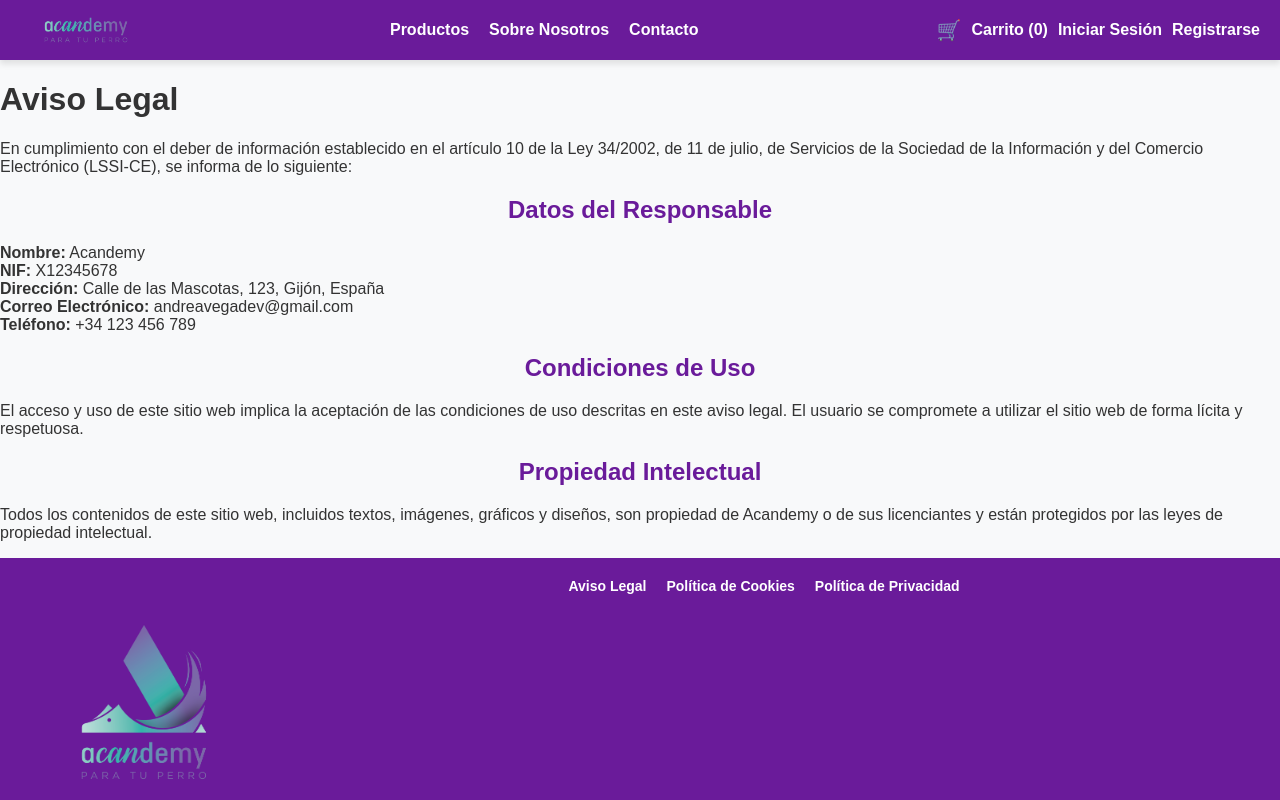
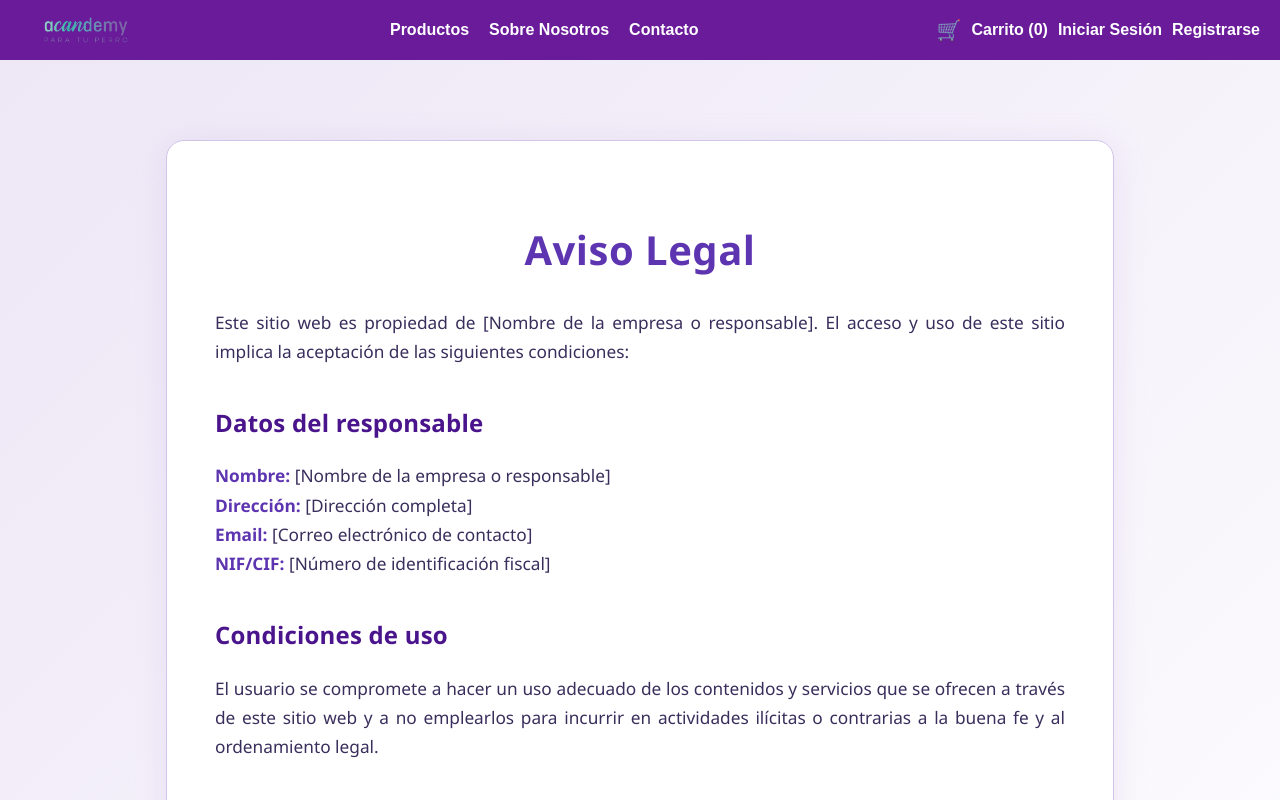
Before and after one commit to andreavegadev/acandemy, a React (Create React App) app: page /legal-notice in a window 1280 px wide. Shown: the top 800 px of the page. Built offline with nearby package versions, Linux system fonts and the light colour scheme.

Commit message:
Upgrade to static pages

```diff
--- a/src/pages/legal/CookiesPolicyPage.js
+++ b/src/pages/legal/CookiesPolicyPage.js
@@ -3,25 +3,42 @@
 
 const CookiesPolicyPage = () => {
   return (
-    <div className="cookies-policy-page">
+    <div className="legal-bg">
+      <div className="legal-card">
         <h1>Política de Cookies</h1>
         <p>
-        Este sitio web utiliza cookies para mejorar la experiencia del usuario. Al continuar navegando, aceptas el uso de cookies de acuerdo con esta política.
+          Este sitio web utiliza cookies para mejorar la experiencia del usuario.
+          Al continuar navegando, aceptas el uso de cookies de acuerdo con esta
+          política.
         </p>
         <h2>¿Qué son las cookies?</h2>
         <p>
-        Las cookies son pequeños archivos de texto que se almacenan en tu dispositivo cuando visitas un sitio web. Se utilizan para recordar tus preferencias y mejorar tu experiencia de navegación.
+          Las cookies son pequeños archivos de texto que se almacenan en tu
+          dispositivo cuando visitas un sitio web. Se utilizan para recordar tus
+          preferencias y mejorar tu experiencia de navegación.
         </p>
         <h2>Tipos de Cookies Utilizadas</h2>
         <ul>
-        <li><strong>Cookies técnicas:</strong> Necesarias para el funcionamiento del sitio web.</li>
-        <li><strong>Cookies de análisis:</strong> Utilizadas para recopilar datos sobre el uso del sitio web.</li>
-        <li><strong>Cookies de terceros:</strong> Proporcionadas por servicios externos como Google Analytics.</li>
+          <li>
+            <strong>Cookies técnicas:</strong> Necesarias para el funcionamiento
+            del sitio web.
+          </li>
+          <li>
+            <strong>Cookies de análisis:</strong> Utilizadas para recopilar datos
+            sobre el uso del sitio web.
+          </li>
+          <li>
+            <strong>Cookies de terceros:</strong> Proporcionadas por servicios
+            externos como Google Analytics.
+          </li>
         </ul>
         <h2>Cómo Gestionar las Cookies</h2>
         <p>
-        Puedes configurar tu navegador para aceptar, bloquear o eliminar cookies. Consulta la sección de ayuda de tu navegador para obtener más información.
+          Puedes configurar tu navegador para aceptar, bloquear o eliminar
+          cookies. Consulta la sección de ayuda de tu navegador para obtener más
+          información.
         </p>
+      </div>
     </div>
   );
 };
--- a/src/pages/legal/LegalNoticePage.js
+++ b/src/pages/legal/LegalNoticePage.js
@@ -3,27 +3,51 @@
 
 const LegalNoticePage = () => {
   return (
-    <div className="legal-notice-page">
+    <div className="legal-bg">
+      <div className="legal-card">
         <h1>Aviso Legal</h1>
         <p>
-        En cumplimiento con el deber de información establecido en el artículo 10 de la Ley 34/2002, de 11 de julio, de Servicios de la Sociedad de la Información y del Comercio Electrónico (LSSI-CE), se informa de lo siguiente:
+          Este sitio web es propiedad de [Nombre de la empresa o responsable].
+          El acceso y uso de este sitio implica la aceptación de las siguientes
+          condiciones:
         </p>
-      <h2>Datos del Responsable</h2>
+        <h2>Datos del responsable</h2>
         <p>
-        <strong>Nombre:</strong> Acandemy<br />
-        <strong>NIF:</strong> X12345678<br />
-        <strong>Dirección:</strong> Calle de las Mascotas, 123, Gijón, España<br />
-        <strong>Correo Electrónico:</strong> <a href="mailto:andreavegadev@gmail.com">andreavegadev@gmail.com</a><br />
-        <strong>Teléfono:</strong> <a href="tel:+34123456789">+34 123 456 789</a>
+          <strong>Nombre:</strong> [Nombre de la empresa o responsable]
+          <br />
+          <strong>Dirección:</strong> [Dirección completa]
+          <br />
+          <strong>Email:</strong> [Correo electrónico de contacto]
+          <br />
+          <strong>NIF/CIF:</strong> [Número de identificación fiscal]
         </p>
-      <h2>Condiciones de Uso</h2>
+        <h2>Condiciones de uso</h2>
         <p>
-        El acceso y uso de este sitio web implica la aceptación de las condiciones de uso descritas en este aviso legal. El usuario se compromete a utilizar el sitio web de forma lícita y respetuosa.
+          El usuario se compromete a hacer un uso adecuado de los contenidos y
+          servicios que se ofrecen a través de este sitio web y a no emplearlos
+          para incurrir en actividades ilícitas o contrarias a la buena fe y al
+          ordenamiento legal.
         </p>
-      <h2>Propiedad Intelectual</h2>
+        <h2>Propiedad intelectual</h2>
         <p>
-        Todos los contenidos de este sitio web, incluidos textos, imágenes, gráficos y diseños, son propiedad de Acandemy o de sus licenciantes y están protegidos por las leyes de propiedad intelectual.
+          Todos los contenidos de este sitio web (textos, imágenes, logotipos,
+          etc.) son propiedad de [Nombre de la empresa] o de sus licenciantes,
+          quedando prohibida su reproducción total o parcial sin autorización
+          expresa.
         </p>
+        <h2>Responsabilidad</h2>
+        <p>
+          El titular no se hace responsable de los daños o perjuicios derivados
+          del uso de la información de este sitio web ni del acceso a otros
+          sitios a través de enlaces.
+        </p>
+        <h2>Legislación aplicable</h2>
+        <p>
+          Este aviso legal se rige por la legislación española. Para cualquier
+          controversia que pudiera derivarse del acceso o uso de este sitio web,
+          el usuario se somete a la jurisdicción de los tribunales de [Ciudad].
+        </p>
+      </div>
     </div>
   );
 };
--- a/src/pages/legal/PrivacyPolicyPage.js
+++ b/src/pages/legal/PrivacyPolicyPage.js
@@ -3,40 +3,47 @@
 
 const PrivacyPolicyPage = () => {
   return (
-    <div className="privacy-policy-page">
+    <div className="legal-bg">
+      <div className="legal-card">
         <h1>Política de Privacidad</h1>
         <p>
-        En cumplimiento del Reglamento General de Protección de Datos (RGPD) y la Ley Orgánica de Protección de Datos y Garantía de los Derechos Digitales (LOPDGDD), te informamos sobre cómo recopilamos, utilizamos y protegemos tus datos personales.
+          En cumplimiento del Reglamento General de Protección de Datos (RGPD) y
+          la Ley Orgánica de Protección de Datos y Garantía de los Derechos
+          Digitales (LOPDGDD), te informamos sobre cómo recopilamos, utilizamos
+          y protegemos tus datos personales.
         </p>
         <h2>Responsable del Tratamiento</h2>
         <p>
-        <strong>Nombre:</strong> Acandemy<br />
-        <strong>Correo Electrónico:</strong> <a href="mailto:andreavegadev@gmail.com">andreavegadev@gmail.com</a><br />
-        <strong>Teléfono:</strong> <a href="tel:+34123456789">+34 123 456 789</a>
+          <strong>Nombre:</strong> Acandemy
+          <br />
+          <strong>Correo Electrónico:</strong>{" "}
+          <a href="mailto:aa@gmail.com">aa@gmail.com</a>
+          <br />
+          <strong>Teléfono:</strong>{" "}
+          <a href="tel:+34123456789">+34 123 456 789</a>
         </p>
         <h2>Datos Recopilados</h2>
-      <p>
-        Recopilamos los siguientes datos personales:
         <ul>
           <li>Nombre y apellidos</li>
           <li>Correo electrónico</li>
           <li>Teléfono</li>
           <li>Dirección</li>
         </ul>
-      </p>
         <h2>Finalidad del Tratamiento</h2>
-      <p>
-        Los datos recopilados se utilizan para:
         <ul>
           <li>Responder a tus consultas</li>
           <li>Gestionar pedidos y servicios</li>
-          <li>Enviar comunicaciones comerciales (si has dado tu consentimiento)</li>
+          <li>
+            Enviar comunicaciones comerciales (si has dado tu consentimiento)
+          </li>
         </ul>
-      </p>
         <h2>Tus Derechos</h2>
         <p>
-        Tienes derecho a acceder, rectificar, eliminar y oponerte al tratamiento de tus datos personales. Para ejercer estos derechos, contacta con nosotros a través del correo electrónico proporcionado.
+          Tienes derecho a acceder, rectificar, eliminar y oponerte al
+          tratamiento de tus datos personales. Para ejercer estos derechos,
+          contacta con nosotros a través del correo electrónico proporcionado.
         </p>
+      </div>
     </div>
   );
 };
--- a/src/styles/LegalPages.css
+++ b/src/styles/LegalPages.css
@@ -1,3 +1,25 @@
+/* Fondo general con degradado suave */
+.legal-bg {
+  min-height: 100vh;
+  background: linear-gradient(135deg, #ede7f6 0%, #fff 100%);
+  padding: 40px 0;
+}
+
+/* Tarjeta centrada para el contenido legal */
+.legal-card, .legal-page {
+  max-width: 850px;
+  margin: 40px auto;
+  background: #fff;
+  border: 1.5px solid #d1c4e9;
+  border-radius: 18px;
+  padding: 48px 48px 36px 48px;
+  box-shadow: 0 4px 32px #b39ddb33;
+  position: relative;
+  color: #3a2e5c;
+  font-family: 'Segoe UI', 'Arial', sans-serif;
+  line-height: 1.7;
+}
+
 /* Estilo general para las páginas legales */
 .legal-page {
   padding: 40px 20px;
@@ -51,7 +73,81 @@
   text-decoration: underline;
 }
 
+/* Títulos principales */
+.legal-card h1, .legal-page h1 {
+  color: #5e35b1;
+  font-size: 2.5em;
+  margin-bottom: 24px;
+  text-align: center;
+  font-weight: 700;
+  letter-spacing: 0.5px;
+}
+
+/* Subtítulos */
+.legal-card h2, .legal-page h2 {
+  color: #4a148c;
+  font-size: 1.5em;
+  margin-top: 36px;
+  margin-bottom: 18px;
+  font-weight: 600;
+  letter-spacing: 0.2px;
+  text-align: left;
+}
+
+.legal-card h3, .legal-page h3 {
+  color: #7e57c2;
+  font-size: 1.15em;
+  margin-top: 28px;
+  margin-bottom: 12px;
+  font-weight: 600;
+}
+
+/* Párrafos y listas */
+.legal-card p, .legal-page p,
+.legal-card ul, .legal-page ul,
+.legal-card ol, .legal-page ol {
+  color: #3a2e5c;
+  font-size: 1.08em;
+  margin-bottom: 20px;
+  text-align: justify;
+}
+
+.legal-card ul, .legal-page ul,
+.legal-card ol, .legal-page ol {
+  margin-left: 32px;
+  padding-left: 0;
+}
+
+.legal-card ul li, .legal-page ul li,
+.legal-card ol li, .legal-page ol li {
+  margin-bottom: 10px;
+}
+
+/* Enlaces */
+.legal-card a, .legal-page a {
+  color: #4db6ac;
+  text-decoration: none;
+  font-weight: 500;
+  transition: color 0.2s;
+}
+
+.legal-card a:hover, .legal-page a:hover {
+  color: #00897b;
+  text-decoration: underline;
+}
+
+/* Elementos destacados */
+.legal-card strong, .legal-page strong {
+  color: #5e35b1;
+}
+
 /* Responsividad */
+@media (max-width: 900px) {
+  .legal-card, .legal-page {
+    padding: 32px 16px 24px 16px;
+  }
+}
+
 @media (max-width: 768px) {
   .legal-page {
     padding: 20px;
@@ -70,3 +166,21 @@
     font-size: 14px;
   }
 }
+
+@media (max-width: 600px) {
+  .legal-card, .legal-page {
+    padding: 18px 4px 12px 4px;
+    margin: 16px 0;
+  }
+  .legal-card h1, .legal-page h1 {
+    font-size: 1.5em;
+  }
+  .legal-card h2, .legal-page h2 {
+    font-size: 1.1em;
+  }
+  .legal-card p, .legal-page p,
+  .legal-card ul, .legal-page ul,
+  .legal-card ol, .legal-page ol {
+    font-size: 0.98em;
+  }
+}
```
Lines whose indentation alone changed are shown as unchanged.
